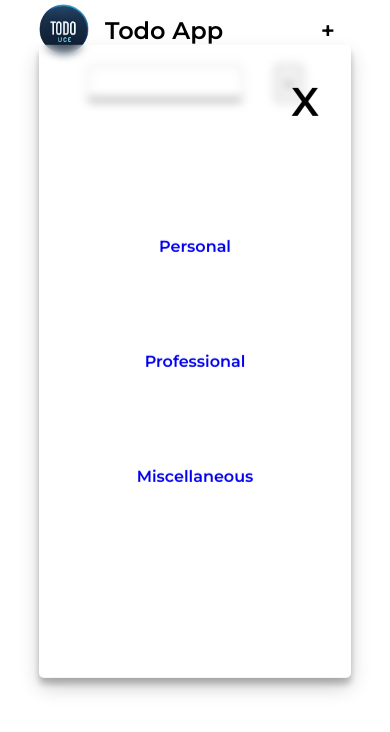
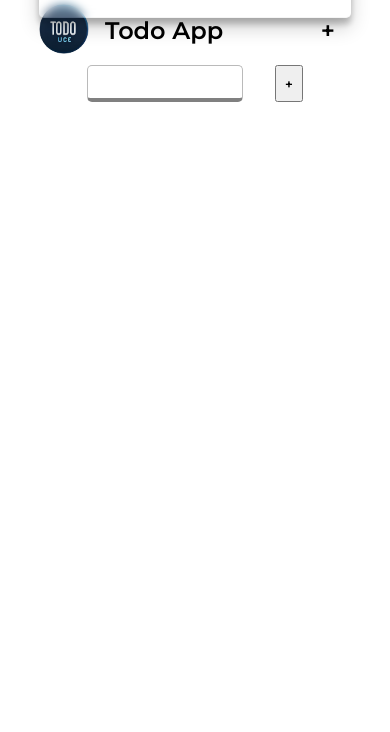
Before and after one commit to sonelAshutosh/vanillaTodoApp, a plain HTML site: page index.html in a window 390 px wide. Drawn offline with Linux system fonts and the light colour scheme.

Commit message:
top -240 to -900

```diff
--- a/style.css
+++ b/style.css
@@ -85,7 +85,7 @@ input[type='text']:focus {
     box-shadow: rgba(0, 0, 0, 0.19) 0px 10px 20px,
       rgba(0, 0, 0, 0.23) 0px 6px 6px;
     transition: top 0.5s ease-in-out;
-    top: -240px;
+    top: -900px;
   }
   .navCloseButton {
     display: block;
```
